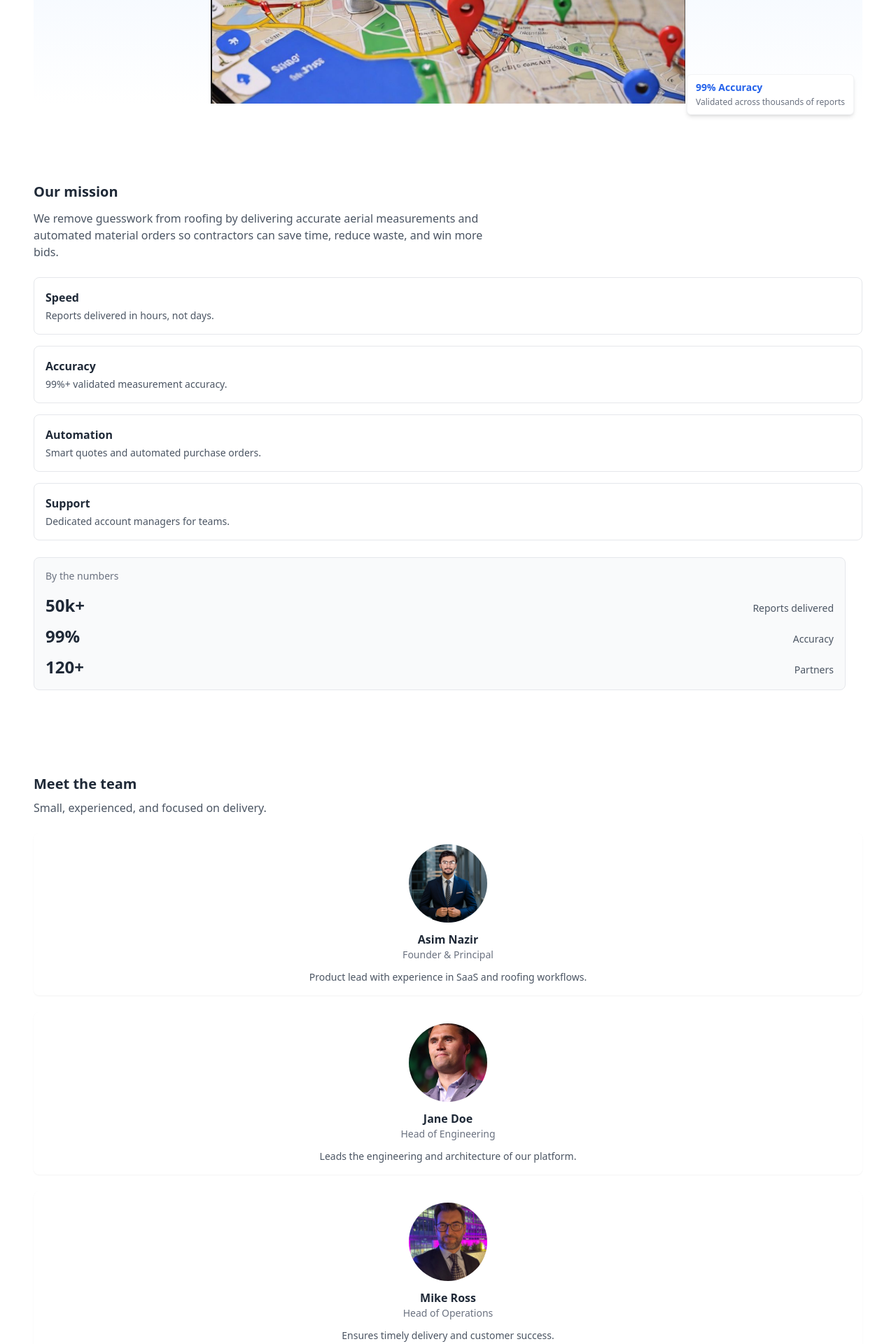
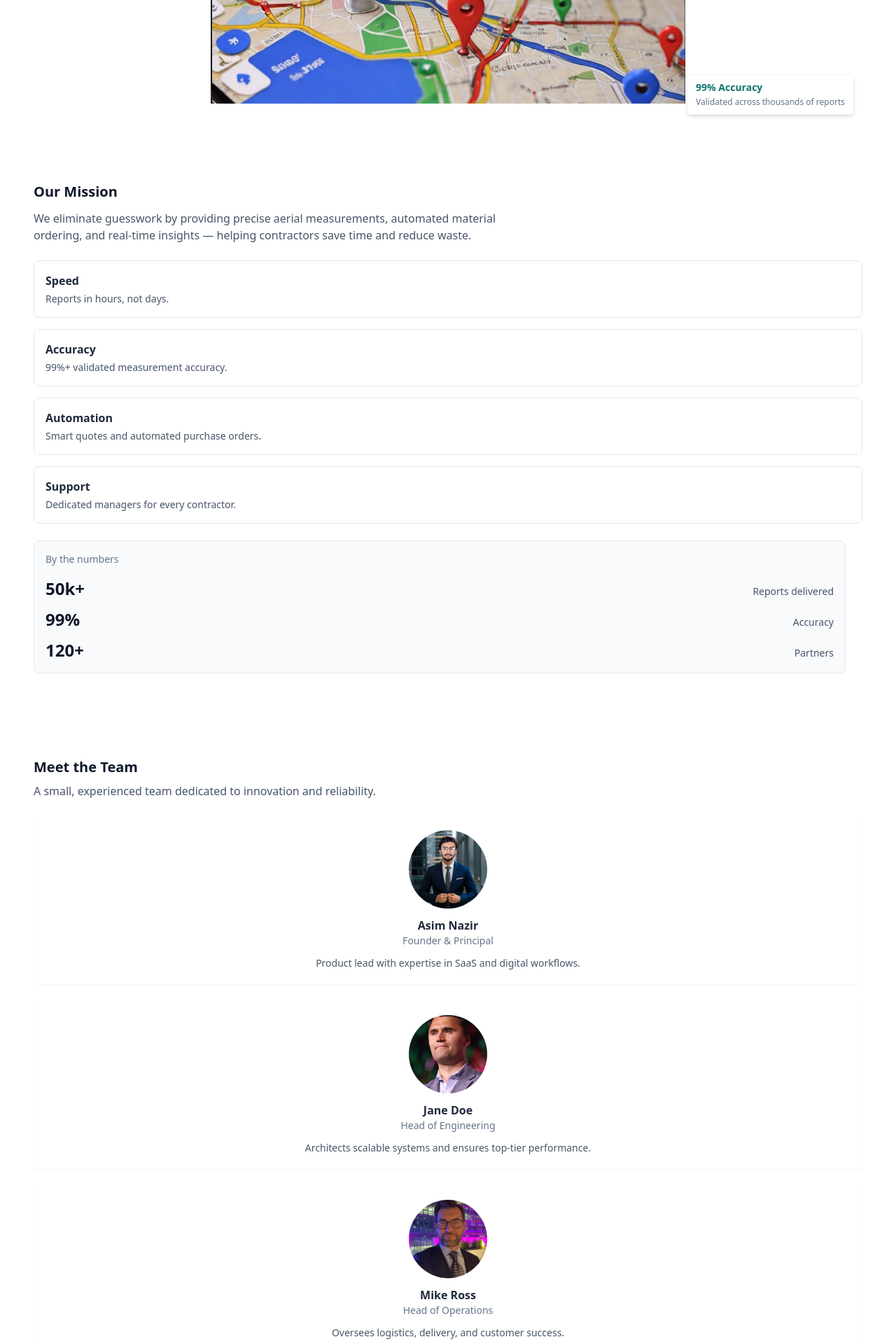
Before and after one commit to ASIM-1122/Codenza, a React (Vite) app in the folder client/: page /about in a window 1280 px wide. Shown: the part 640-2560 px from the top of the page at 70% size. Built offline with nearby package versions, Linux system fonts and the light colour scheme.

Commit message:
Update the whole web app according to client design

```diff
--- a/client/src/screens/userScreens/AboutUs.jsx
+++ b/client/src/screens/userScreens/AboutUs.jsx
@@ -1,70 +1,56 @@
 // src/pages/AboutPage.jsx
 import React from "react";
 import Navbar from "../../components/common/Navbar";
-import map from '../../assets/map.png';
-import asim from '../../assets/asim.jpg';
-import jane from '../../assets/prs.jpg';
-import mike from '../../assets/prs2.jpg';
-/**
- * AboutPage - Single-file, simple & beautiful responsive About Us page
- * - Tailwind CSS required
- * - Replace /assets/* images with your own (or keep them out for a text-only look)
- * - Mobile-first, responsive up to ultra-wide screens (max-w capped)
- *
- * Sections:
- *  - Hero (short headline + CTA)
- *  - Mission (short paragraph + 4 feature tiles)
- *  - Team (3 simple profile cards)
- *  - CTA / Footer note
- */
+import map from "../../assets/map.png";
+import asim from "../../assets/asim.jpg";
+import jane from "../../assets/prs.jpg";
+import mike from "../../assets/prs2.jpg";
 
 export default function AboutPage() {
   return (
     <>
       <Navbar />
 
-    <div className="bg-white text-gray-800 min-h-screen">
-      {/* Container cap for ultra-wide screens */}
+      <div className="bg-white text-slate-800 min-h-screen">
         <div className="max-w-[1400px] mx-auto px-4 sm:px-6 lg:px-12">
-
           {/* HERO */}
           <header className="pt-10 pb-8 md:pt-16 md:pb-12">
             <div className="grid grid-cols-1 md:grid-cols-2 gap-8 items-center">
-            {/* Text */}
+              {/* TEXT */}
               <div>
-              <p className="inline-block text-xs font-semibold uppercase bg-blue-100 text-blue-700 px-2 py-1 rounded">
+                <p className="inline-block text-xs font-semibold uppercase bg-teal-100 text-teal-700 px-2 py-1 rounded">
                   About Us
                 </p>
 
-              <h1 className="mt-4 text-2xl sm:text-3xl md:text-4xl font-extrabold leading-tight">
+                <h1 className="mt-4 text-2xl sm:text-3xl md:text-4xl font-extrabold leading-tight text-slate-900">
                   We make roof measurement fast, accurate, and simple.
                 </h1>
 
-              <p className="mt-4 text-gray-600 max-w-xl">
-                Our mission is to help contractors deliver fair quotes and order the right materials the first time.
-                We combine aerial imagery, automated measurements, and human review to give you confidence on every project.
+                <p className="mt-4 text-slate-600 max-w-xl">
+                  Our mission is to help contractors deliver fair quotes and
+                  order the right materials the first time — using aerial
+                  imagery, automated measurements, and expert review.
                 </p>
 
                 <div className="mt-6 flex flex-col sm:flex-row gap-3">
                   <a
                     href="/contact"
-                  className="inline-block bg-blue-600 hover:bg-blue-700 text-white px-5 py-3 rounded-md font-semibold shadow-sm"
+                    className="inline-block bg-gradient-to-r from-teal-600 to-teal-700 hover:from-teal-700 hover:to-teal-800 text-white px-5 py-3 rounded-md font-semibold shadow-sm"
                   >
                     Contact Sales
                   </a>
                   <a
                     href="/pricing"
-                  className="inline-block border border-gray-200 px-5 py-3 rounded-md text-sm text-gray-700 hover:bg-gray-50"
+                    className="inline-block border border-slate-200 px-5 py-3 rounded-md text-sm text-slate-700 hover:bg-slate-50"
                   >
                     View Pricing
                   </a>
                 </div>
               </div>
 
-            {/* Hero image (replace src with your asset) */}
+              {/* IMAGE */}
               <div className="relative">
-              <div className="w-full h-56 md:h-64 lg:h-72 bg-gradient-to-br from-blue-50 to-white rounded-xl flex items-center justify-center overflow-hidden">
-                {/* Replace this image with your own illustration or leave as decorative */}
+                <div className="w-full h-56 md:h-64 lg:h-72 bg-gradient-to-br from-teal-50 to-white rounded-xl flex items-center justify-center overflow-hidden">
                   <img
                     src={map}
                     alt="Illustration showing measurement and maps"
@@ -73,63 +59,83 @@ export default function AboutPage() {
                   />
                 </div>
 
-              {/* Small badge */}
-              <div className="absolute -bottom-4 right-3 bg-white border border-gray-100 rounded-md px-3 py-2 text-sm shadow-md">
-                <strong className="block text-blue-600">99% Accuracy</strong>
-                <span className="text-xs text-gray-500">Validated across thousands of reports</span>
+                <div className="absolute -bottom-4 right-3 bg-white border border-slate-100 rounded-md px-3 py-2 text-sm shadow-md">
+                  <strong className="block text-teal-700">99% Accuracy</strong>
+                  <span className="text-xs text-slate-500">
+                    Validated across thousands of reports
+                  </span>
                 </div>
               </div>
             </div>
           </header>
 
-        {/* MISSION / FEATURES */}
+          {/* MISSION */}
           <section className="py-10 md:py-16">
             <div className="grid grid-cols-1 md:grid-cols-3 gap-6 items-start">
               <div className="md:col-span-2">
-              <h2 className="text-xl font-bold">Our mission</h2>
-              <p className="mt-3 text-gray-600 max-w-2xl">
-                We remove guesswork from roofing by delivering accurate aerial measurements and
-                automated material orders so contractors can save time, reduce waste, and win more bids.
+                <h2 className="text-xl font-bold text-slate-900">
+                  Our Mission
+                </h2>
+                <p className="mt-3 text-slate-600 max-w-2xl">
+                  We eliminate guesswork by providing precise aerial
+                  measurements, automated material ordering, and real-time
+                  insights — helping contractors save time and reduce waste.
                 </p>
 
                 <div className="mt-6 grid grid-cols-1 sm:grid-cols-2 gap-4">
-                <div className="p-4 rounded-lg border bg-white">
-                  <h3 className="font-semibold">Speed</h3>
-                  <p className="text-sm text-gray-600 mt-1">Reports delivered in hours, not days.</p>
+                  {[
+                    { title: "Speed", desc: "Reports in hours, not days." },
+                    {
+                      title: "Accuracy",
+                      desc: "99%+ validated measurement accuracy.",
+                    },
+                    {
+                      title: "Automation",
+                      desc: "Smart quotes and automated purchase orders.",
+                    },
+                    {
+                      title: "Support",
+                      desc: "Dedicated managers for every contractor.",
+                    },
+                  ].map((item, i) => (
+                    <div
+                      key={i}
+                      className="p-4 rounded-lg border border-slate-200 bg-white hover:shadow-sm transition-all"
+                    >
+                      <h3 className="font-semibold text-slate-800">
+                        {item.title}
+                      </h3>
+                      <p className="text-sm text-slate-600 mt-1">
+                        {item.desc}
+                      </p>
                     </div>
-
-                <div className="p-4 rounded-lg border bg-white">
-                  <h3 className="font-semibold">Accuracy</h3>
-                  <p className="text-sm text-gray-600 mt-1">99%+ validated measurement accuracy.</p>
-                </div>
-
-                <div className="p-4 rounded-lg border bg-white">
-                  <h3 className="font-semibold">Automation</h3>
-                  <p className="text-sm text-gray-600 mt-1">Smart quotes and automated purchase orders.</p>
-                </div>
-
-                <div className="p-4 rounded-lg border bg-white">
-                  <h3 className="font-semibold">Support</h3>
-                  <p className="text-sm text-gray-600 mt-1">Dedicated account managers for teams.</p>
-                </div>
+                  ))}
                 </div>
               </div>
 
-            {/* Small stats card */}
-            <aside className="bg-gray-50 border rounded-lg p-4">
-              <div className="text-sm text-gray-500">By the numbers</div>
+              {/* STATS */}
+              <aside className="bg-slate-50 border rounded-lg p-4">
+                <div className="text-sm text-slate-500">By the numbers</div>
                 <div className="mt-4 space-y-3">
                   <div className="flex items-baseline justify-between">
-                  <span className="text-2xl font-bold">50k+</span>
-                  <span className="text-sm text-gray-600">Reports delivered</span>
+                    <span className="text-2xl font-bold text-slate-900">
+                      50k+
+                    </span>
+                    <span className="text-sm text-slate-600">
+                      Reports delivered
+                    </span>
                   </div>
                   <div className="flex items-baseline justify-between">
-                  <span className="text-2xl font-bold">99%</span>
-                  <span className="text-sm text-gray-600">Accuracy</span>
+                    <span className="text-2xl font-bold text-slate-900">
+                      99%
+                    </span>
+                    <span className="text-sm text-slate-600">Accuracy</span>
                   </div>
                   <div className="flex items-baseline justify-between">
-                  <span className="text-2xl font-bold">120+</span>
-                  <span className="text-sm text-gray-600">Partners</span>
+                    <span className="text-2xl font-bold text-slate-900">
+                      120+
+                    </span>
+                    <span className="text-sm text-slate-600">Partners</span>
                   </div>
                 </div>
               </aside>
@@ -138,70 +144,90 @@ export default function AboutPage() {
 
           {/* TEAM */}
           <section className="py-10 md:py-14">
-          <h3 className="text-xl font-bold">Meet the team</h3>
-          <p className="mt-2 text-gray-600 max-w-2xl">Small, experienced, and focused on delivery.</p>
+            <h3 className="text-xl font-bold text-slate-900">Meet the Team</h3>
+            <p className="mt-2 text-slate-600 max-w-2xl">
+              A small, experienced team dedicated to innovation and reliability.
+            </p>
 
             <div className="mt-6 grid grid-cols-1 sm:grid-cols-2 md:grid-cols-3 gap-6">
-            {/* Card 1 */}
-            <div className="bg-white rounded-lg p-4 text-center shadow-sm">
+              {[
+                {
+                  img: asim,
+                  name: "Asim Nazir",
+                  role: "Founder & Principal",
+                  desc: "Product lead with expertise in SaaS and digital workflows.",
+                },
+                {
+                  img: jane,
+                  name: "Jane Doe",
+                  role: "Head of Engineering",
+                  desc: "Architects scalable systems and ensures top-tier performance.",
+                },
+                {
+                  img: mike,
+                  name: "Mike Ross",
+                  role: "Head of Operations",
+                  desc: "Oversees logistics, delivery, and customer success.",
+                },
+              ].map((person, i) => (
+                <div
+                  key={i}
+                  className="bg-white rounded-lg p-5 text-center shadow-sm hover:shadow-md transition-all"
+                >
                   <img
-                src={asim}
-                alt="Asim Nazir"
+                    src={person.img}
+                    alt={person.name}
                     className="mx-auto h-28 w-28 rounded-full object-cover"
                     loading="lazy"
                   />
-              <h4 className="mt-3 font-semibold">Asim Nazir</h4>
-              <div className="text-sm text-gray-500">Founder & Principal</div>
-              <p className="mt-3 text-sm text-gray-600">Product lead with experience in SaaS and roofing workflows.</p>
+                  <h4 className="mt-3 font-semibold text-slate-800">
+                    {person.name}
+                  </h4>
+                  <div className="text-sm text-slate-500">{person.role}</div>
+                  <p className="mt-3 text-sm text-slate-600">{person.desc}</p>
                 </div>
-
-            {/* Card 2 */}
-            <div className="bg-white rounded-lg p-4 text-center shadow-sm">
-              <img
-                src={jane}
-                alt="Jane Doe"
-                className="mx-auto h-28 w-28 rounded-full object-cover"
-                loading="lazy"
-              />
-              <h4 className="mt-3 font-semibold">Jane Doe</h4>
-              <div className="text-sm text-gray-500">Head of Engineering</div>
-              <p className="mt-3 text-sm text-gray-600">Leads the engineering and architecture of our platform.</p>
-            </div>
-
-            {/* Card 3 */}
-            <div className="bg-white rounded-lg p-4 text-center shadow-sm">
-              <img
-                src={mike}
-                alt="Mike Ross"
-                className="mx-auto h-28 w-28 rounded-full object-cover"
-                loading="lazy"
-              />
-              <h4 className="mt-3 font-semibold">Mike Ross</h4>
-              <div className="text-sm text-gray-500">Head of Operations</div>
-              <p className="mt-3 text-sm text-gray-600">Ensures timely delivery and customer success.</p>
-            </div>
+              ))}
             </div>
           </section>
 
           {/* CTA */}
           <section className="py-10 md:py-14">
-          <div className="bg-gradient-to-r from-blue-700 to-blue-800 rounded-lg text-white p-8 flex flex-col md:flex-row md:items-center md:justify-between gap-4">
+            <div className="bg-gradient-to-r from-teal-700 to-teal-800 rounded-lg text-white p-8 flex flex-col md:flex-row md:items-center md:justify-between gap-4">
               <div>
-              <h4 className="text-lg font-bold">Ready to see how it works?</h4>
-              <p className="text-sm mt-1">Request a free demo or contact our sales team for enterprise pricing.</p>
+                <h4 className="text-lg font-bold">
+                  Ready to see how it works?
+                </h4>
+                <p className="text-sm mt-1">
+                  Request a free demo or contact our sales team for enterprise
+                  pricing.
+                </p>
               </div>
               <div className="flex gap-3">
-              <a href="/contact" className="bg-white text-blue-600 px-4 py-2 rounded-md font-semibold">Request Demo</a>
-              <a href="/pricing" className="border border-white/30 px-4 py-2 rounded-md">View Plans</a>
+                <a
+                  href="/contact"
+                  className="bg-white text-teal-700 px-4 py-2 rounded-md font-semibold shadow-sm"
+                >
+                  Request Demo
+                </a>
+                <a
+                  href="/pricing"
+                  className="border border-white/30 px-4 py-2 rounded-md hover:bg-white/10"
+                >
+                  View Plans
+                </a>
               </div>
             </div>
           </section>
 
-        {/* small footer note */}
-        <footer className="py-8 text-center text-xs text-gray-500">
-          <div>© {new Date().getFullYear()} Scope Technologies. All rights reserved.</div>
+          {/* FOOTER */}
+          <footer className="py-8 text-center text-xs text-slate-500">
+            <div>
+              © {new Date().getFullYear()} Scope Technologies. All rights
+              reserved.
+            </div>
           </footer>
         </div>
-    </div></>
+      </div>
+    </>
   );
 }
```
Also changed, not shown: client/src/components/users/servicesDetail/ServiceDetailHero.jsx (+19 -5 lines), client/src/components/users/servicesDetail/ServiceRow.jsx (+23 -8 lines), client/src/screens/userScreens/ContactUs.jsx (+44 -45 lines), client/src/screens/userScreens/SingUpANDLogin.jsx (+119 -65 lines). Lines whose indentation alone changed are shown as unchanged.
